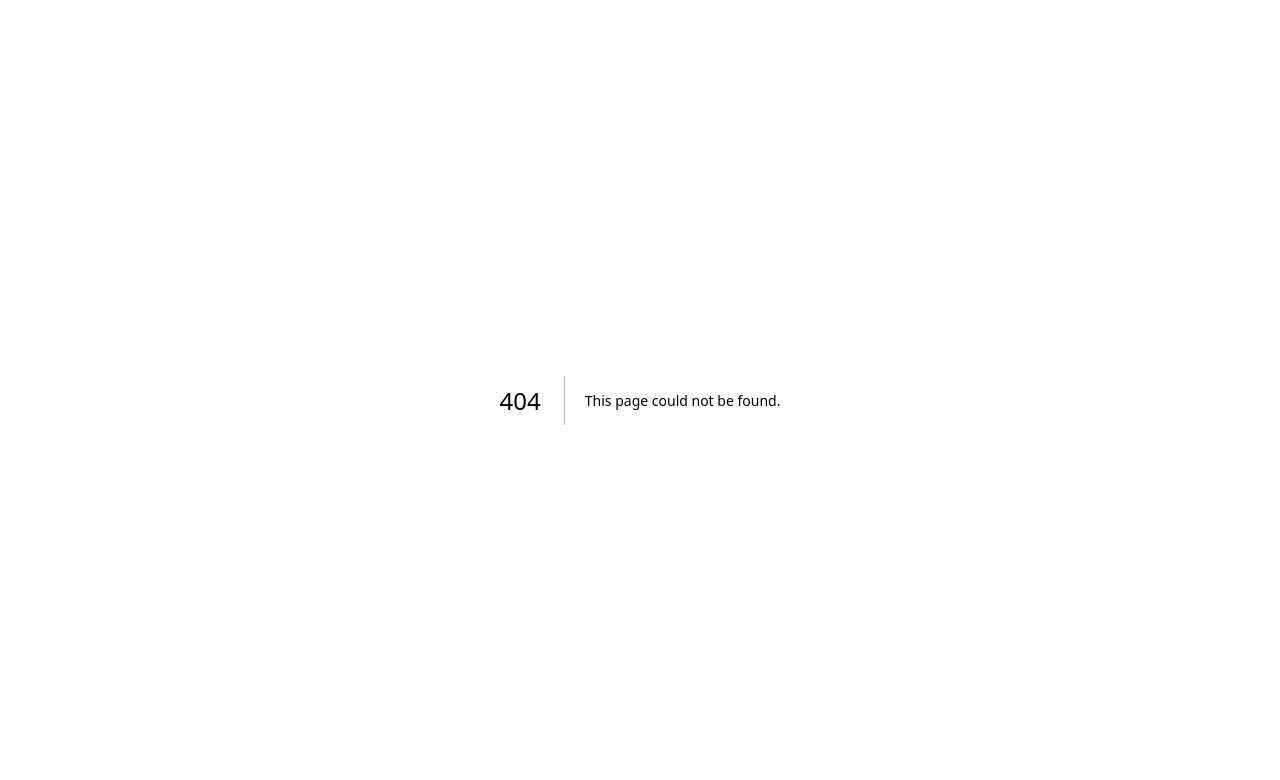
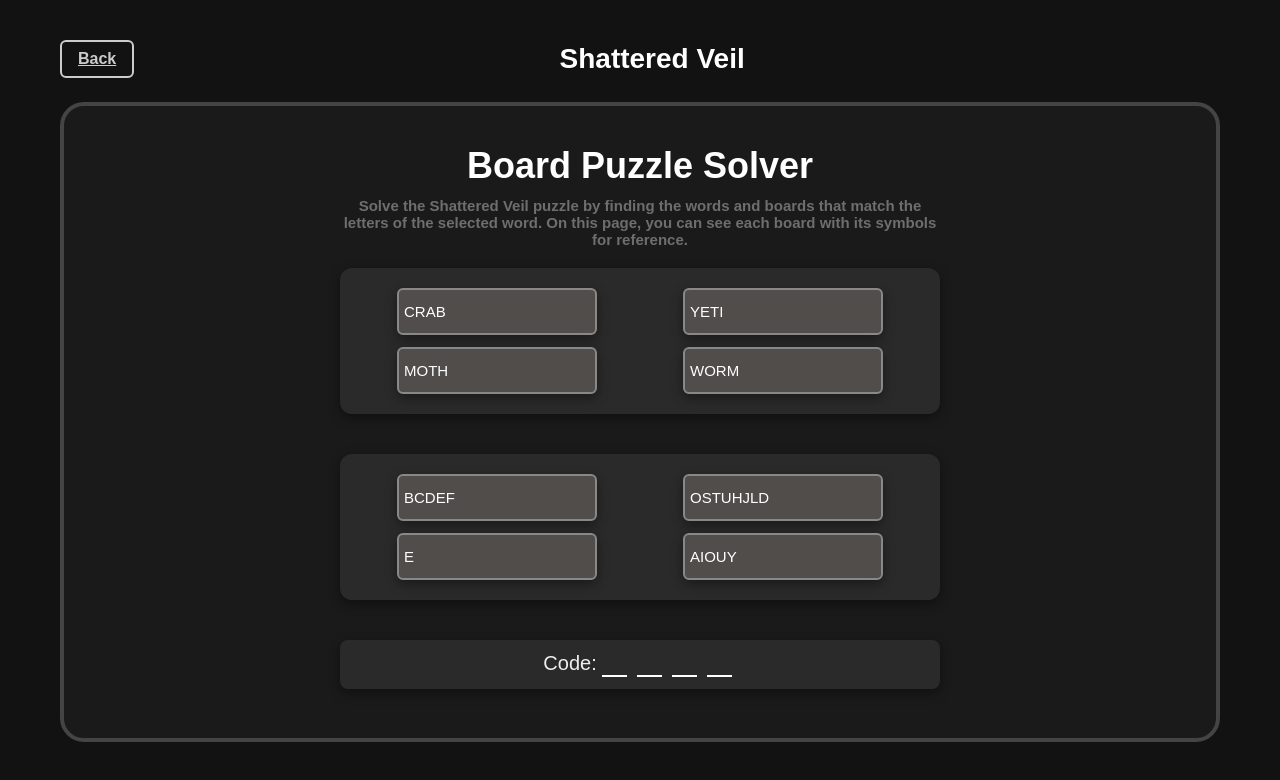
Before and after one commit to pochua117/CODSideKick, a Next.js app: page /bo6/maps/shattered in a window 1280 px wide. Before the commit this address had no page. Shown: the top 780 px of the page. Built offline with nearby package versions, Linux system fonts and the light colour scheme.

Commit message:
Created board Shattered puzzle

```diff
--- /dev/null
+++ b/src/components/maps_components/ShatteredPage.jsx
@@ -0,0 +1,132 @@
+import { useState } from "react";
+import { useEffect } from "react";
+
+import ItemSelection from "../ItemSelection";
+
+const ShatteredgPage = () => {
+
+  const words = ["CRAB", "YETI", "MOTH", "WORM"];
+
+  const boards = [
+    ["BCDEF","XYZ","GHILNO","M","JKQU","APRSTVW"],
+    ["OSTUHJLD","QPGAFR","YKZWX","NI","ECVB","M"],
+    ["E","BCDSTVWXZ","KLMNPQR","OUY","FGHJ","AI"],
+    ["AIOUY","QX","BCDEFGH","S","LMNPRTVW","JKZ"]];
+
+
+  const wordsButtons =   [
+    {
+    number: "CRAB",
+    content: (
+      <div>
+        CRAB
+      </div>
+    ),
+  },
+  {
+    number: "YETI",
+    content: (
+      <div>
+        YETI
+      </div>
+    ),
+  },
+  {
+    number: "MOTH",
+    content: (
+      <div>
+        MOTH
+      </div>
+    ),
+  },
+  {
+    number: "WORM",
+    content: (
+      <div>
+        WORM
+      </div>
+    ),
+  },
+];
+
+  const boardsButtons =   [
+    {
+    number: ["BCDEF", "XYZ", "GHILNO", "M", "JKQU", "APRSTVW"],
+    content: (
+        <div>
+            BCDEF
+        </div>
+    )
+   },
+   {
+    number: ["OSTUHJLD", "QPGAFR", "YKZWX", "NI", "ECVB", "M"],
+    content: (
+        <div>
+            OSTUHJLD
+        </div>
+    )
+   },
+   {
+    number: ["E", "BCDSTVWXZ", "KLMNPQR", "OUY", "FGHJ", "AI"],
+    content: (
+        <div>
+            E
+        </div>
+    )
+   },
+   {
+    number: ["AIOUY", "QX", "BCDEFGH", "S", "LMNPRTVW", "JKZ"],
+    content: (
+        <div>
+            AIOUY
+        </div>
+    )
+   }
+  ]
+
+  const [selectedBoard, setSelectedBoard] = useState([]);
+  const [selectedWord, setSelectedWord] = useState([]);
+
+  const selectedBoardArray = (selectedBoard[0]?.number || "").split(","); // de string a array
+  const result = (selectedWord[0]?.number || "")
+    .split("")
+    .flatMap(letter =>
+      selectedBoardArray
+        .filter(word => word.includes(letter))
+        .map(word => word.length)
+    );
+
+  return (
+    <div className="container">
+        <div className="puzzle-header">
+            <h2 className="symbols-title">Board Puzzle Solver</h2>
+            <h3 className="symbols-subtitle">
+                Solve the Shattered Veil puzzle by finding the words and boards that match the letters of the selected word. On this page, you can see each board with its symbols for reference.
+            </h3>
+        </div>
+        <div className="objects-section">
+            <ItemSelection key={2} allButtons={wordsButtons} selected={selectedWord} setSelected={setSelectedWord} maxLength={1} />
+        </div>
+        <div className="objects-section">
+            <ItemSelection key={1} allButtons={boardsButtons.map(btn => ({...btn,number: btn.number.join(",")}))} selected={selectedBoard} setSelected={setSelectedBoard} maxLength={1} />
+        </div>
+        <div className="result">
+            Code:
+            {result.length === 4
+          ? result.map((c, idx) => (
+              <span key={idx} className="result-box">
+                {c}
+              </span>
+            ))
+          : Array.from({ length: 4 }).map((_, idx) => (
+              <span key={idx} className="result-box">
+                <span style={{ visibility: "hidden" }}>0</span>
+              </span>
+            ))
+        }
+        </div>
+    </div>
+  );
+};
+
+export default ShatteredgPage;
--- a/src/constants.js
+++ b/src/constants.js
@@ -16,6 +16,12 @@ export const BO6MAPS = [
     Image: 'citadelle.jpg',
     Link: '/bo6/maps/citadelle',
     Component: CitadellePage
+  },
+  {
+    Name: 'Shattered Veil',
+    Image: 'shattered.jpg',
+    Link: '/bo6/maps/shattered',
+    State: 'New',
   },
   {
     Name: 'Reckoning',
--- /dev/null
+++ b/src/pages/bo6/maps/shattered.jsx
@@ -0,0 +1,21 @@
+import Head from "next/head";
+
+import ShatteredPage from "../../../components/maps_components/ShatteredPage";
+import MapPageContent from "@/components/MapPageContent";
+
+export default function Citadelle() {
+  return (
+    <>
+      <Head>
+        <title>Citadelle des Morts Easter Egg - BO6 Zombies Puzzles Solvers</title>
+        <meta
+          name="description"
+          content="Solve the Call of Duty Black Ops 6 Zombies Citadelle des Morts Easter Egg. Use this symbols puzzle solvers for Citadelle des Morts."
+        />
+      </Head>
+      <MapPageContent mapName="Shattered Veil" game="bo6">
+        <ShatteredPage />
+      </MapPageContent>
+    </>
+  );
+}
--- a/src/styles/globals.css
+++ b/src/styles/globals.css
@@ -573,6 +573,13 @@ body {
   margin: 0 5px;
   text-align: center;
   border-bottom: 2px solid rgb(255, 255, 255);
+}
+
+.words-section {
+  display: flex;
+  flex-direction: column;
+  align-items: center;
+  margin-bottom: 20px;
 }
 
 
```
Also changed, not shown: public/images/shattered.jpg (added).
